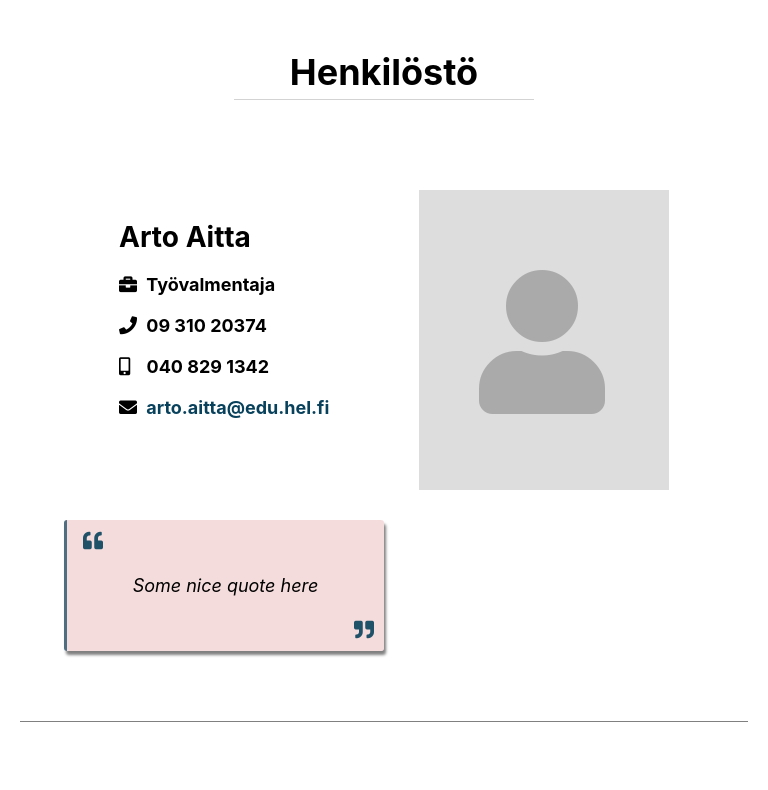
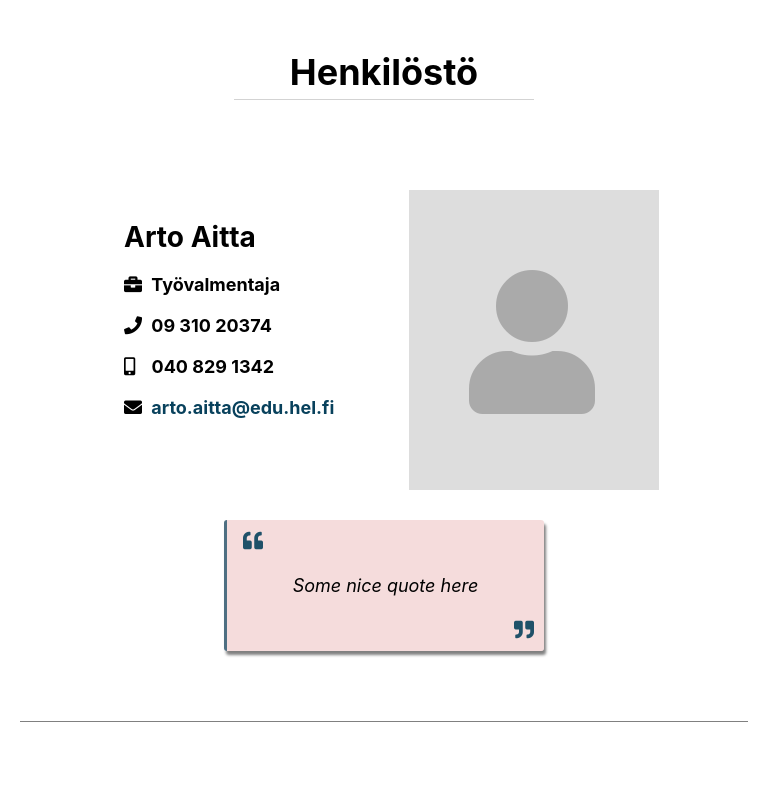
Before and after one commit to digitalents-ictbeginners/website, a React (Create React App) app: page /yhteystiedot in a window 768 px wide. Shown: the part 1640-2430 px from the top of the page. Built offline with nearby package versions, Linux system fonts and the light colour scheme.

Commit message:
improve contacts person element mobile responsivity

```diff
--- a/src/components/Contacts/Person.css
+++ b/src/components/Contacts/Person.css
@@ -1,7 +1,6 @@
 .person {
     display: grid;
-    grid-template-columns: repeat(auto-fill, 300px);
-    column-gap: 20px;
+    grid-template-columns: 300px 270px 360px;
     justify-items: center;
     justify-content: center;
     border-bottom: 1px solid grey;
@@ -16,7 +15,7 @@
 .personText {
     text-align: start;
     min-width: 250px;
-    margin: 40px 0 0 40px;
+    margin: 40px 0 0 0px;
     background-color: rgba(255, 255, 255, 0.5);
 }
 
@@ -94,9 +93,20 @@
     justify-self: end;
 }
 
+
+@media only screen and (min-width: 601px) and (max-width: 900px){
+    .person {
+        grid-template-columns: 300px 270px;
+    }
+    .personQuote {
+        grid-column: 1 / 3;
+    }
+}
+
 @media only screen and (max-width: 600px){
     .person {
         padding: 20px 0 0 0;
+        grid-template-columns: 320px;
     }
     .personQuote {
         margin: 10px 0 20px 0;
```
